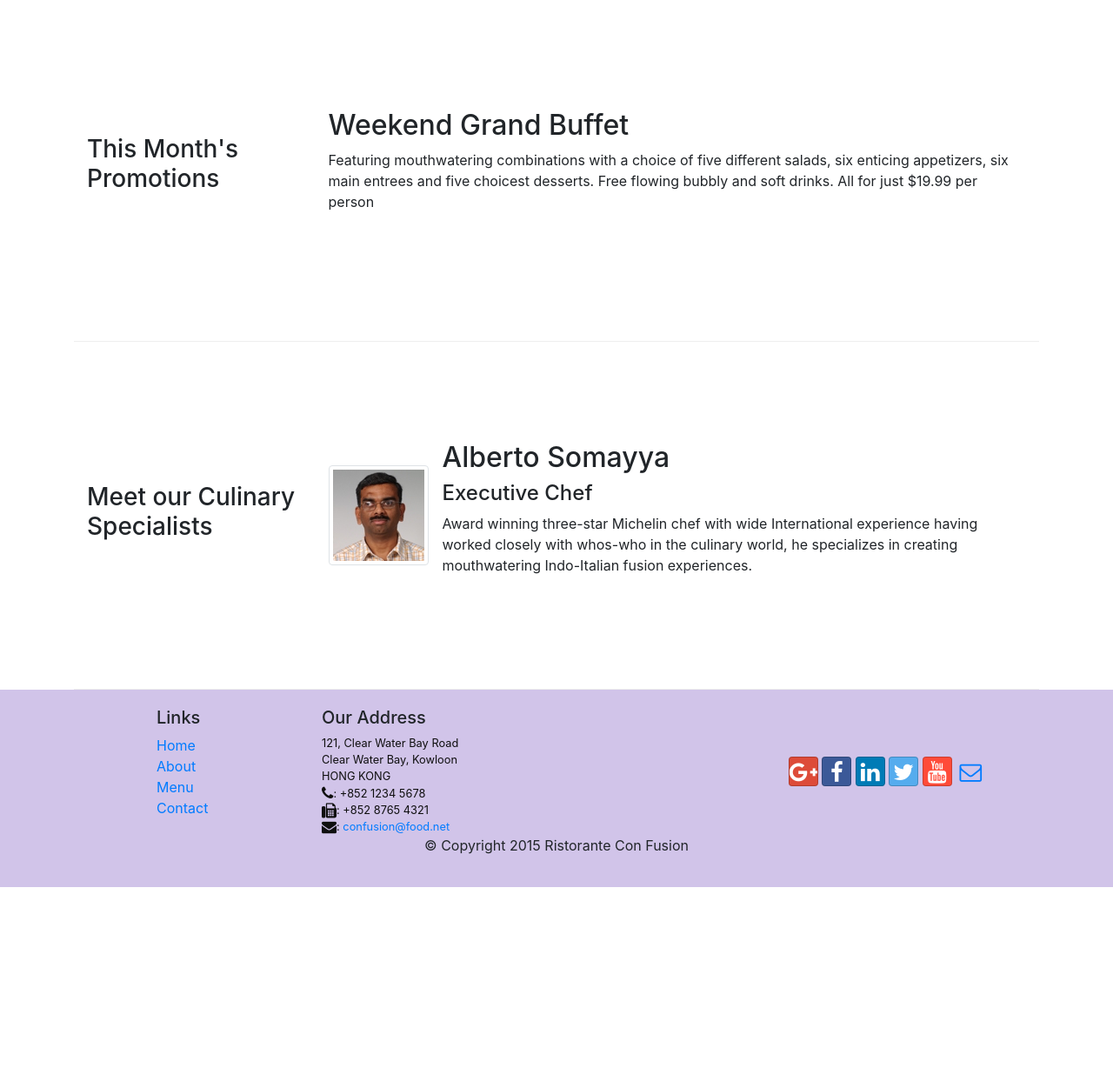
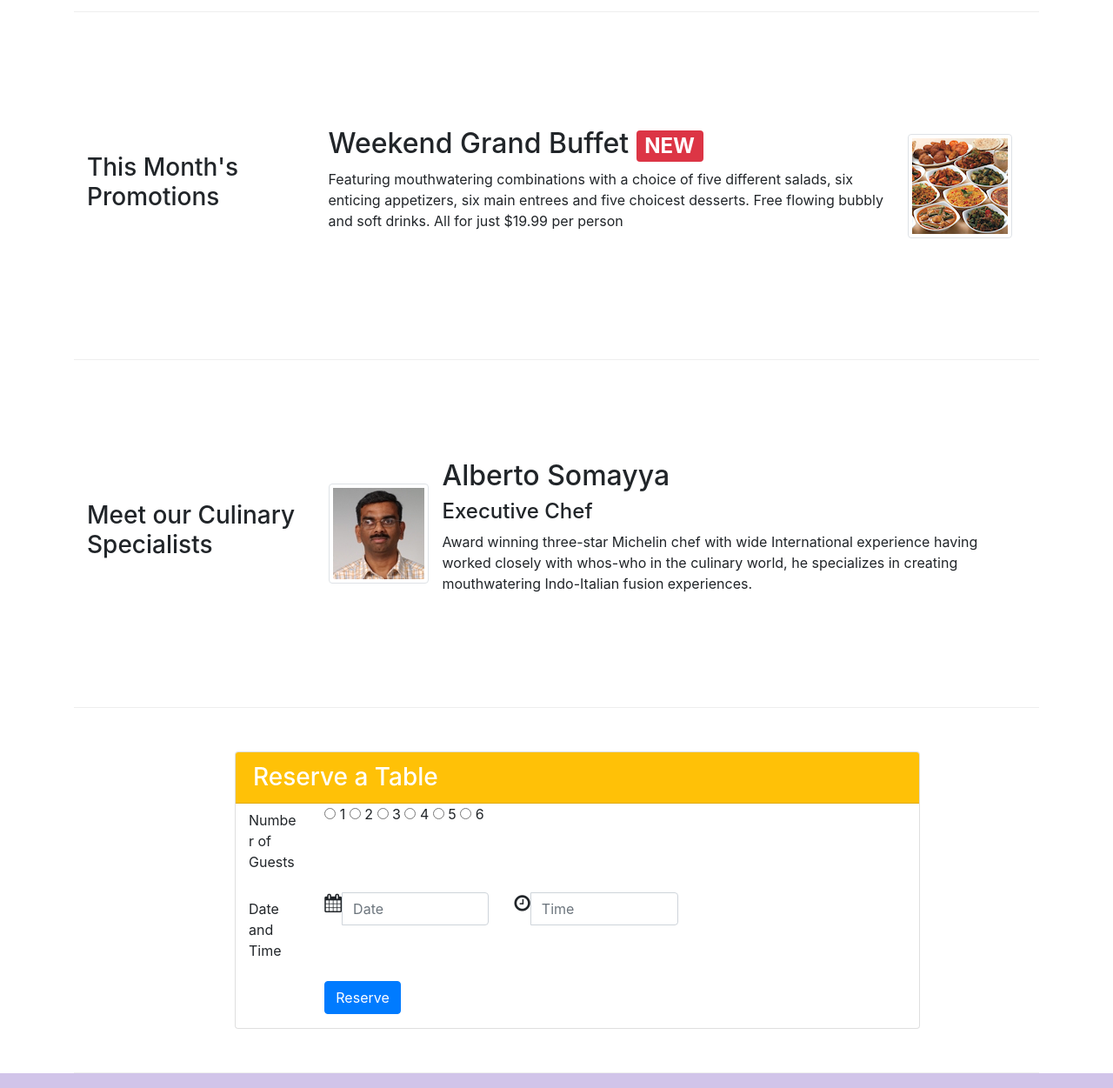
Before and after one commit to GrahamLaw/BootstrapProject, a website: page index.html in a window 1280 px wide. Shown: the part 720-1971 px from the top of the page at 87% size. Before the commit the page ends 1740 px from the top, so only its background shows below. Drawn offline with nearby package versions, Linux system fonts and the light colour scheme.

Commit message:
assignment 2

```diff
--- a/index.html
+++ b/index.html
@@ -37,12 +37,15 @@
     <header class="jumbotron">
         <div class="container">
             <div class="row row-header">
-                <div class="col-12 col-sm-8">
+                <div class="col-12 col-sm-6">
                     <h1>Ristorante con Fusion</h1>
                     <p>We take inspiration from the World's best cuisines, and create a unique fusion experience. Our lipsmacking creations will tickle your culinary senses!</p>
                 </div>
-                <div class="col col-sm align-self-center">
+                <div class="col-12 col-sm-3 align-self-center">
                     <img src="img/logo.png" class="img-fluid">
+                </div>
+                <div class="col-12 col-sm-3 align-self-center">
+                    <a class="btn btn-warning btn-sm btn-block" href="#reserve" role="button">Reserve Table</a>
                 </div>
             </div>
         </div>
@@ -75,8 +78,15 @@
                 <h3>This Month's Promotions</h3>
             </div>
             <div class="col-sm col-md">
-                <h2>Weekend Grand Buffet</h2>
-                <p>Featuring mouthwatering combinations with a choice of five different salads, six enticing appetizers, six main entrees and five choicest desserts. Free flowing bubbly and soft drinks. All for just $19.99 per person </p>
+                <div class="media">
+                    <div class="media-body">
+                        <h2>Weekend Grand Buffet
+                        <span class="badge badge-danger">NEW</span></h2>
+                        <p>Featuring mouthwatering combinations with a choice of five different salads, six enticing appetizers, six main entrees and five choicest desserts. Free flowing bubbly and soft drinks. All for just $19.99 per person </p>
+                    </div>
+                        <img class="d-flex mr-3 img-thumbnail align-self-center"
+                         src="img/buffet.png" alt="Alberto Somayya">
+                </div>
             </div>
         </div>
 
@@ -100,8 +110,57 @@
                 </div>
             </div>
         </div>
+
+        <div id="reserve" class="row row-content align-items-center">
+            <div class="col-2">
+            </div>
+            <div class="card align-self-center">
+                <h3 class="card-header bg-warning text-white">Reserve a Table</h3>
+                <div class="col-12 col-sm-8">
+                    <form>
+                        <div class="form-group row">
+
+                            <label for="firstname" class="col-md-2 col-form-label">Number of Guests</label>
+                            <div class="col-12 col-md-8">
+    <label class="radio-inline"><input type="radio" name="optradio"> 1</label>
+    <label class="radio-inline"><input type="radio" name="optradio"> 2</label>
+    <label class="radio-inline"><input type="radio" name="optradio"> 3</label>
+    <label class="radio-inline"><input type="radio" name="optradio"> 4</label>
+    <label class="radio-inline"><input type="radio" name="optradio"> 5</label>
+    <label class="radio-inline"><input type="radio" name="optradio"> 6</label>
+                            </div>
+                        </div>
+                        <div class="form-group row">
+                            <label for="date" class="col-12 col-md-2 col-form-label">Date and Time</label>
+                            <div class="col-12 col-md-5">
+                                <div class="input-group">
+                                    <div class="input-group-addon">
+                                        <i class="fa fa-calendar fa-lg"></i>
+                                    </div>
+                                    <input type="text" class="form-control" id="date" name="date" placeholder="Date">
+                                </div>
+                            </div>
+                            <div class="col-12 col-md-5">
+                                <div class="input-group">
+                                    <div class="input-group-addon">
+                                        <i class="fa fa-clock-o fa-lg"></i>
+                                    </div>
+                                    <input type="text" class="form-control" id="time" name="time" placeholder="Time">
+                                </div>
+                            </div>
+                        </div>
+
+                        <div class="form-group row">
+                            <div class="offset-md-2 col-md-10">
+                                <button type="submit" class="btn btn-primary">Reserve</button>
+                            </div>
+                        </div>
+                    </form>
+                </div>
+            </div>
+        </div>
+
     </div>
-
     <footer class="footer">
         <div class="container">
             <div class="row">
```
Also changed, not shown: 2 other files.
